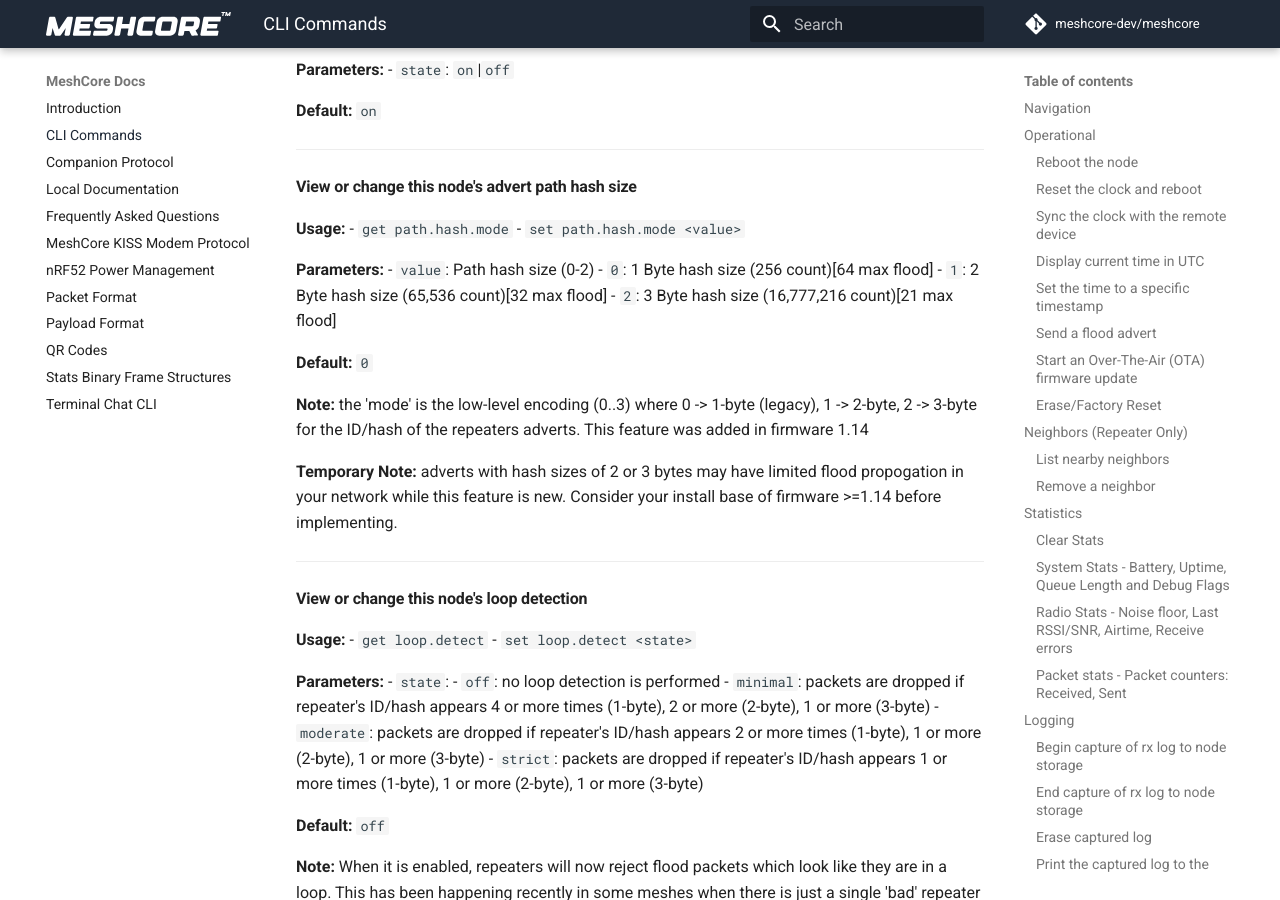
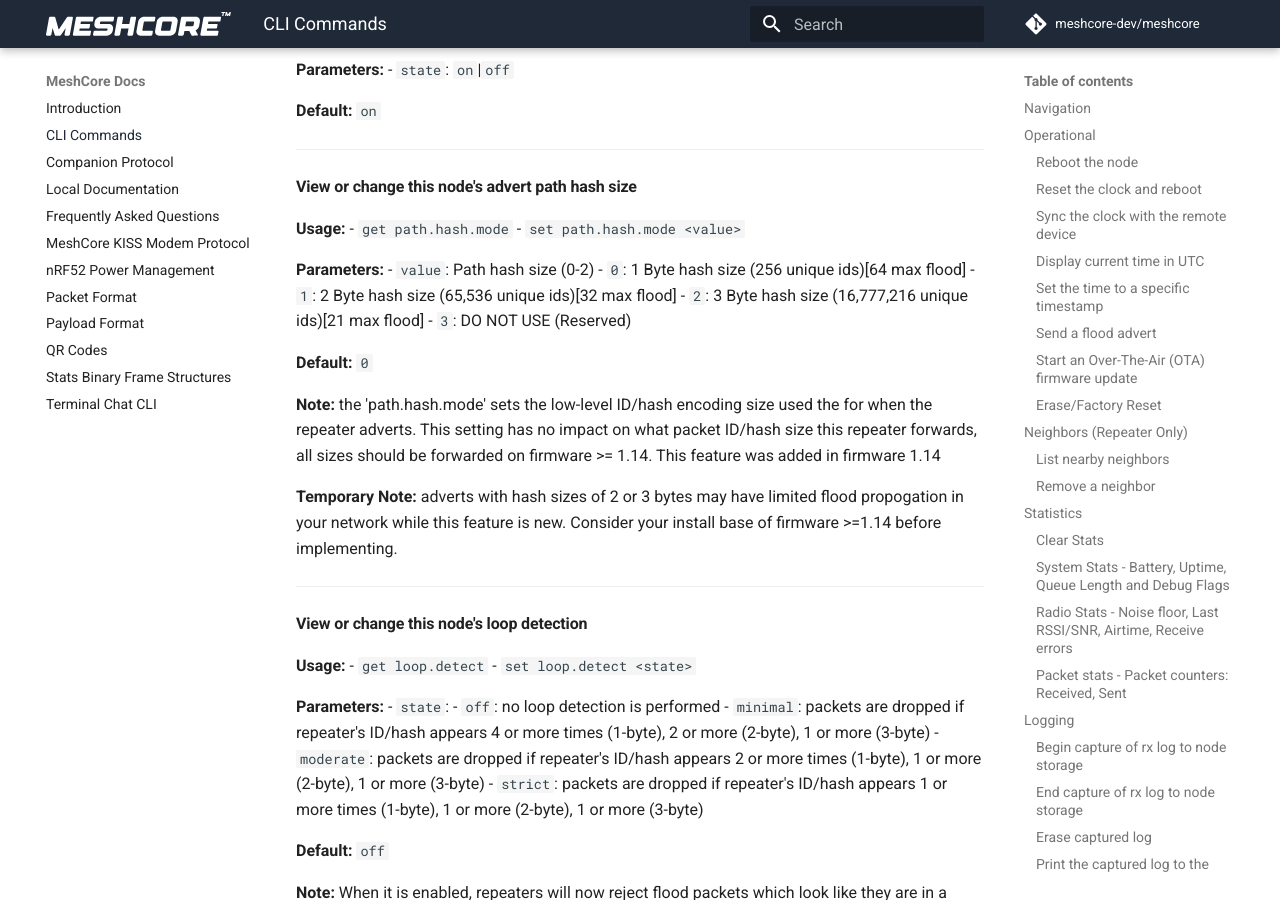
Before and after one commit to JacekVV/MeshCore-Hydra, an MkDocs documentation site: the page built from docs/cli_commands.md, in a window 1280 px wide and 900 px high, scrolled down 7899 px. Built offline with MkDocs 1.6.1 and Material for MkDocs 9.7.7, drawn with Linux system fonts in a browser that asks for light colours; comment, search, counter and statistics services are not loaded.

Commit message:
Update cli_commands.md R399 updates

```diff
--- a/docs/cli_commands.md
+++ b/docs/cli_commands.md
@@ -390,13 +390,14 @@ This document provides an overview of CLI commands that can be sent to MeshCore
 
 **Parameters:**
 - `value`: Path hash size (0-2)
-  - `0`: 1 Byte hash size (256 count)[64 max flood]
-  - `1`: 2 Byte hash size (65,536 count)[32 max flood]
-  - `2`: 3 Byte hash size (16,777,216 count)[21 max flood]
+  - `0`: 1 Byte hash size (256 unique ids)[64 max flood]
+  - `1`: 2 Byte hash size (65,536 unique ids)[32 max flood]
+  - `2`: 3 Byte hash size (16,777,216 unique ids)[21 max flood]
+  - `3`: DO NOT USE (Reserved)
 
 **Default:** `0`
 
-**Note:** the 'mode' is the low-level encoding (0..3) where 0 -> 1-byte (legacy), 1 -> 2-byte, 2 -> 3-byte for the ID/hash of the repeaters adverts. This feature was added in firmware 1.14
+**Note:** the 'path.hash.mode' sets the low-level ID/hash encoding size used the for when the repeater adverts. This setting has no impact on what packet ID/hash size this repeater forwards, all sizes should be forwarded on firmware >= 1.14. This feature was added in firmware 1.14
 
 **Temporary Note:** adverts with hash sizes of 2 or 3 bytes may have limited flood propogation in your network while this feature is new. Consider your install base of firmware >=1.14 before implementing.
 
```
